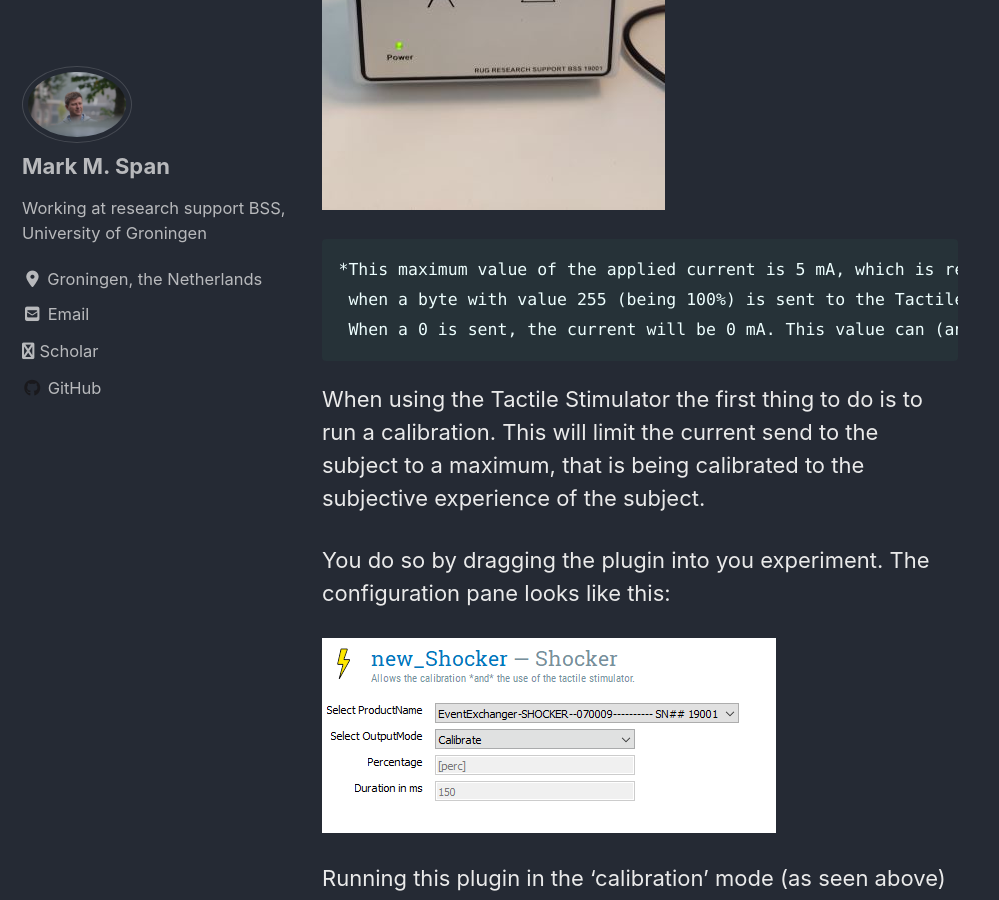
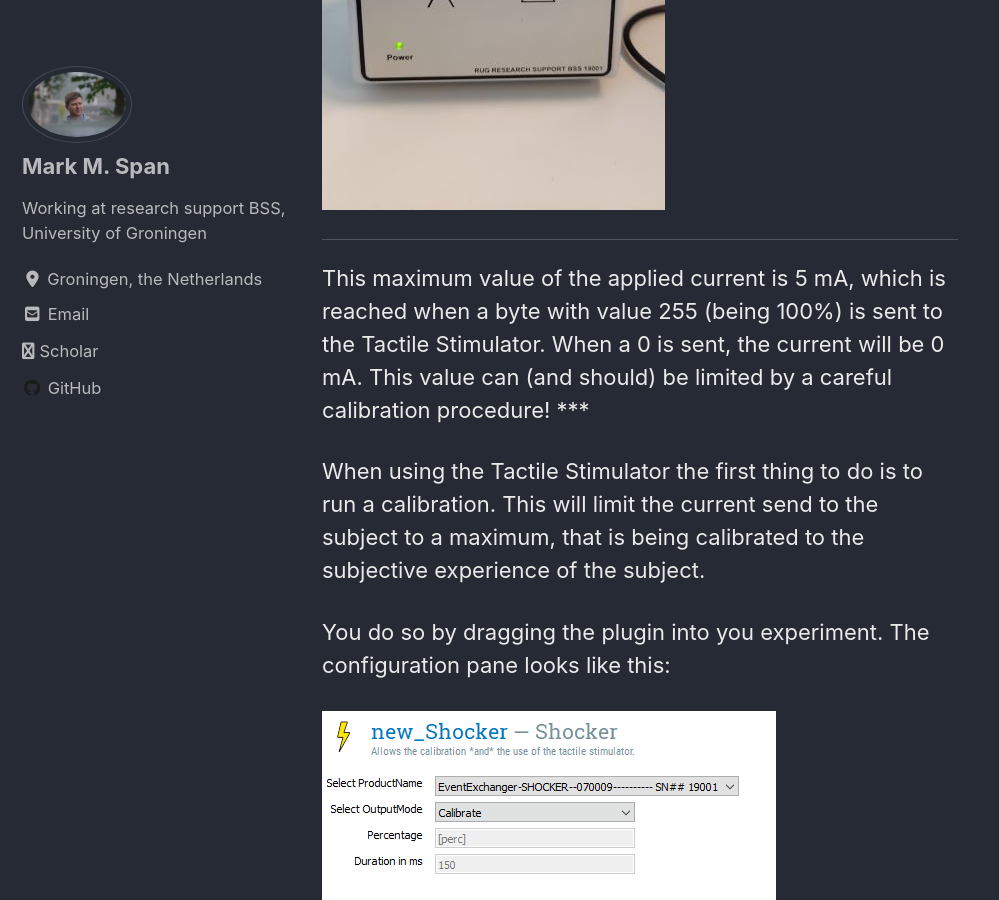
Before and after one commit to markspan/markspan.github.io, a Jekyll site: the page built from _posts/2022-01-18-Tactile Stimulator.md, in a window 1280 px wide and 900 px high, scrolled down 2047 px. Shown: the whole window, without its empty margins (0-999 px from the left). Built offline with Jekyll 4.4.1, drawn with Linux system fonts in a browser that asks for light colours; cached includes are drawn as plain includes; nearby versions of some CDN libraries; some of the changed text lies outside the part shown.

````diff
--- a/_posts/2022-01-18-Tactile Stimulator.md
+++ b/_posts/2022-01-18-Tactile Stimulator.md
@@ -36,11 +36,11 @@ The tactile stimulator is a device that can be used to administer unpleasant tac
 
 ![LooksLike](/images/tactilestimulator.jpg)
 
-```
-*This maximum value of the applied current is 5 mA, which is reached
+***
+This maximum value of the applied current is 5 mA, which is reached
  when a byte with value 255 (being 100%) is sent to the Tactile Stimulator.
- When a 0 is sent, the current will be 0 mA. This value can (and should) be limited by a careful calibration procedure!*
-```
+ When a 0 is sent, the current will be 0 mA. This value can (and should) be limited by a careful calibration procedure!
+***
 
 When using the Tactile Stimulator the first thing to do is to run a calibration. This will limit the current send to the subject to a maximum, that is being calibrated to the subjective experience of the subject.
 
@@ -66,6 +66,6 @@ Main thing to note here is (next to the selection of the actual device: "Product
 
 So if the calibration led to the selection of a value of 2.5mAh (50%), setting the "Percentage" field to e.g., 30% will lead to a shock with a current of 30% *of the calibration value of 2.5mAh*!
 
-```
-*The plugin will not allow fast repetitions of the shocks, as they usually are not what the researcher wants (or at least should want). The default minimum ISI (inter-shock-interval) is 1 second.*
-```
+***
+The plugin will not allow fast repetitions of the shocks, as they usually are not what the researcher wants (or at least should want). The default minimum ISI (inter-shock-interval) is 1 second.
+***
````
